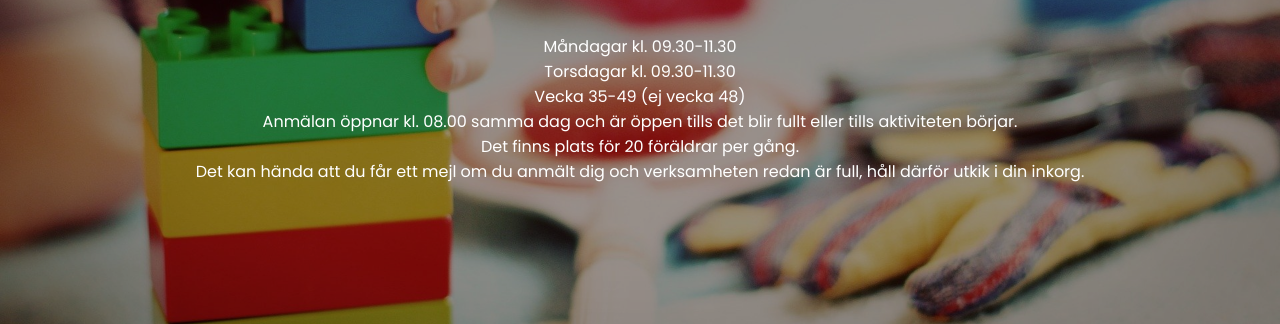
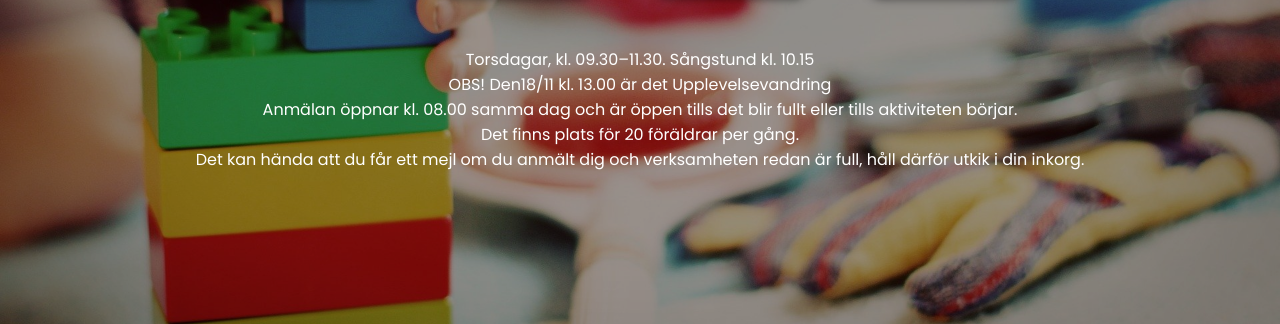
Before and after one commit to Svenskakyrkanhagersten/grondalpaus, a plain HTML site: page index.html in a window 1280 px wide. Shown: the part 476-800 px from the top of the page. Drawn offline with Linux system fonts and the light colour scheme.

Commit message:
updaterad:grondalpaus

```diff
--- a/index.html
+++ b/index.html
@@ -33,9 +33,8 @@
     </div>
     <br>
     <br>
-    <div> <center><p style="color: white;"> Måndagar kl. 09.30-11.30</p></div></center>
- <div> <center><p style="color: white;">Torsdagar kl. 09.30-11.30</p></div></center>
-    <div><center><p style="color: white;"> Vecka 35-49 (ej vecka 48)</p></div></center>
+ <div> <center><p style="color: white;">Torsdagar, kl. 09.30–11.30. Sångstund kl. 10.15</p></div></center>
+    <div><center><p style="color: white;"> OBS! Den18/11 kl. 13.00 är det Upplevelsevandring</p></div></center>
         <div><center> <p style="color: white;">Anmälan öppnar kl. 08.00 samma dag och är öppen tills det blir fullt eller tills aktiviteten börjar.</p></div></center>
             <div><center><p style="color: white;"> Det finns plats för 20 föräldrar per gång.</p></div></center>
             <div> <center><p style="color: white;"> Det kan hända att du får ett mejl om du anmält dig och verksamheten redan är full, håll därför utkik i din inkorg.</p></div></center>
```
